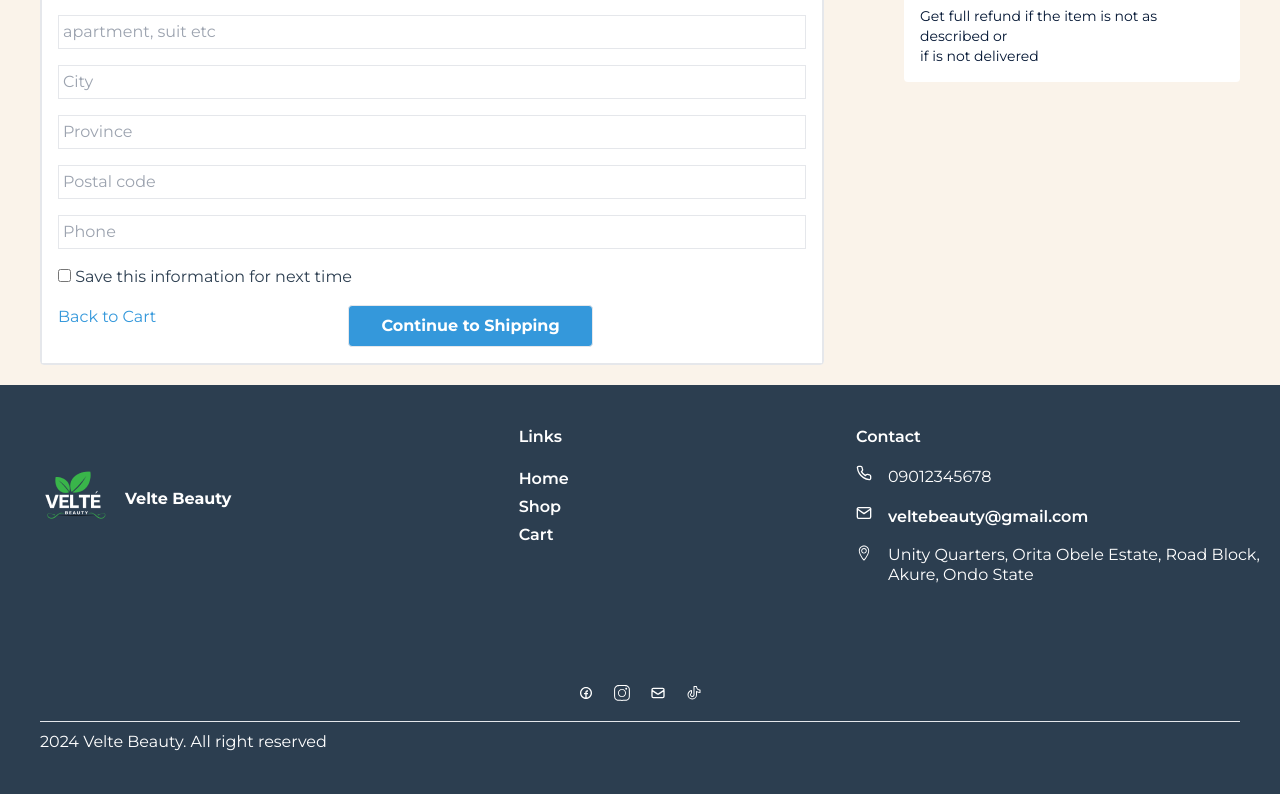
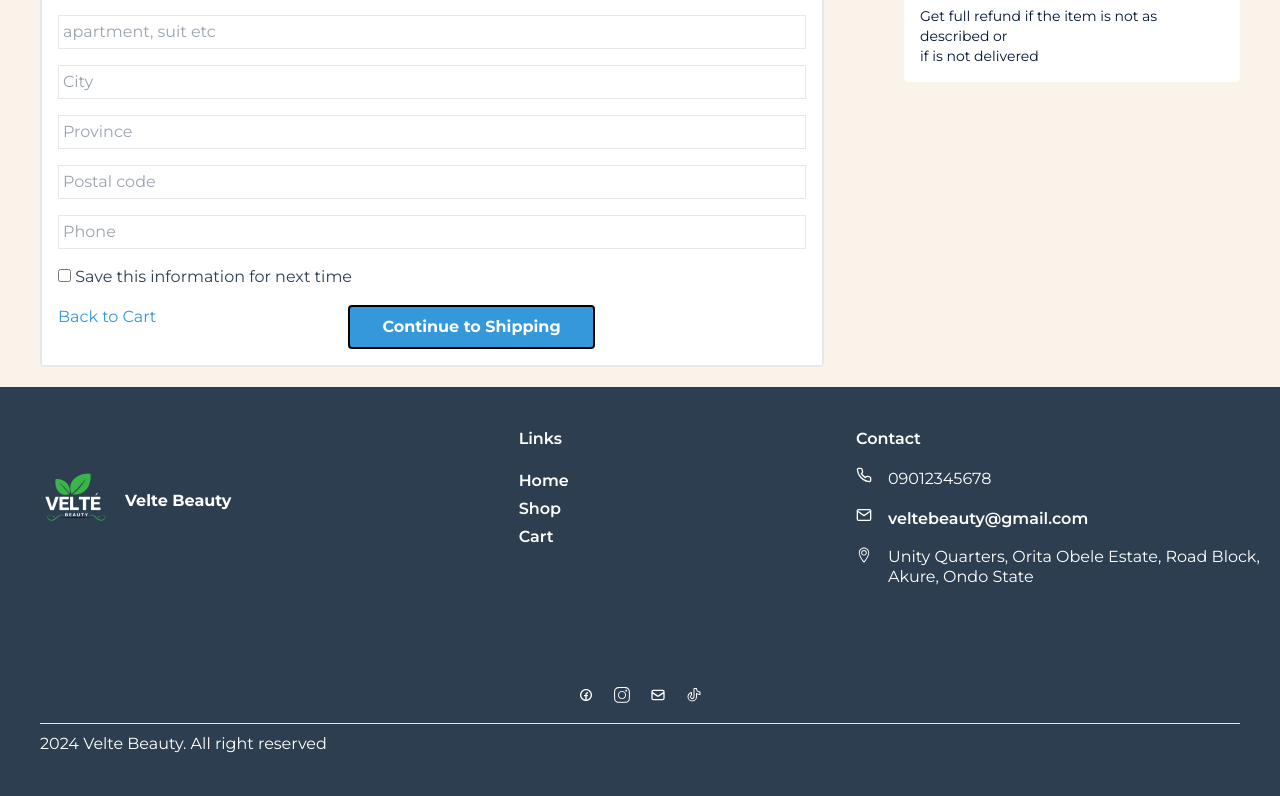
Before and after one commit to Igraziella/Timbu-Cloud-Shop, a React (Vite) app in the folder timbu-shop-app/: page /info in a window 1280 px wide. Shown: the part 982-1778 px from the top of the page. Built offline with nearby package versions, Linux system fonts and the light colour scheme.

Commit message:
modified buttons

```diff
--- a/timbu-shop-app/src/pages/Info.jsx
+++ b/timbu-shop-app/src/pages/Info.jsx
@@ -120,7 +120,7 @@ const Info = () => {
           </Link>
         <div>
           <Link to="/payment">
-            <button id="submit-btn" type="button" className="border rounded px-8 py-2 bg-[#3498DB] text-white font-bold w-full">
+            <button id="submit-btn" type="button" className="border-2 rounded px-8 py-2 border-black bg-[#3498DB] hover:bg-[#add2eb] active:bg-[#609eca] text-white font-bold w-full">
               Continue to Shipping
             </button>
           </Link>
--- a/timbu-shop-app/src/pages/Payment.jsx
+++ b/timbu-shop-app/src/pages/Payment.jsx
@@ -129,7 +129,7 @@ const Payment = () => {
 
           <div>
           <Link to="/success">
-            <button id="submit-btn" type="button" className="border-2 border-black rounded px-8 py-2 bg-[#3498DB] text-white font-bold w-full">
+            <button id="submit-btn" type="button" className="border-2 border-black rounded px-8 py-2 bg-[#3498DB]  hover:bg-[#add2eb] active:bg-[#609eca] text-white font-bold w-full">
               Pay Now
             </button>
           </Link>
--- a/timbu-shop-app/src/pages/Shop.jsx
+++ b/timbu-shop-app/src/pages/Shop.jsx
@@ -54,7 +54,7 @@ const Shop = () => {
                     <p className='ml-4 mb-5 font-bold'>{price}
                       <span className='flex justify-end px-3'>
                         <Link to="/cart">
-                          <button className='font-semibold text-white bg-[#3498DB] hover:bg-[#add2eb] active:bg-[#609eca]  border border-black shadow-sm rounded p-3 w-32 justify-center focus:outline-none'>Add to Cart</button>
+                          <button className='font-semibold text-white bg-[#3498DB] hover:bg-[#add2eb] active:bg-[#609eca] border border-black shadow-sm rounded p-3 w-32 justify-center focus:outline-none'>Add to Cart</button>
                         </Link>
                       </span>
                     </p>
@@ -68,10 +68,10 @@ const Shop = () => {
       </div>
 
       <div className="flex justify-center space-x-3 mb-8">
-        <div className="text-white active:bg-sky-500 bg-sky-500 border-0 py-3 px-6 focus:outline-none rounded">
+        <div className="text-white active:bg-s[#3498DB] bg-[#3498DB] border-0 py-3 px-6 focus:outline-none rounded">
           <button>1</button>
         </div>
-        <div className="text-sky-900 bg-[#D9D9D9] hover:bg-sky-500 border-0 py-3 px-6 focus:outline-none rounded">
+        <div className="text-sky-900 bg-[#D9D9D9] hover:bg-[#3498DB] border-0 py-3 px-6 focus:outline-none rounded">
           <Link to='/minishop'>
             <button>2</button>
           </Link>
```
Lines whose indentation alone changed are shown as unchanged.
